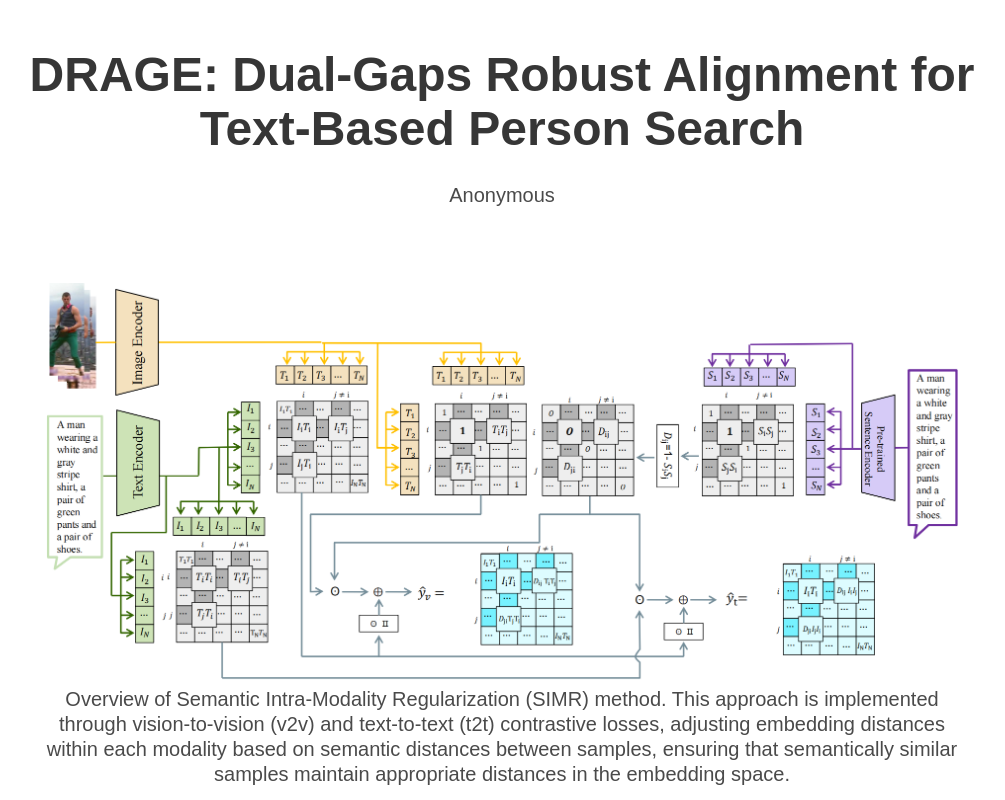
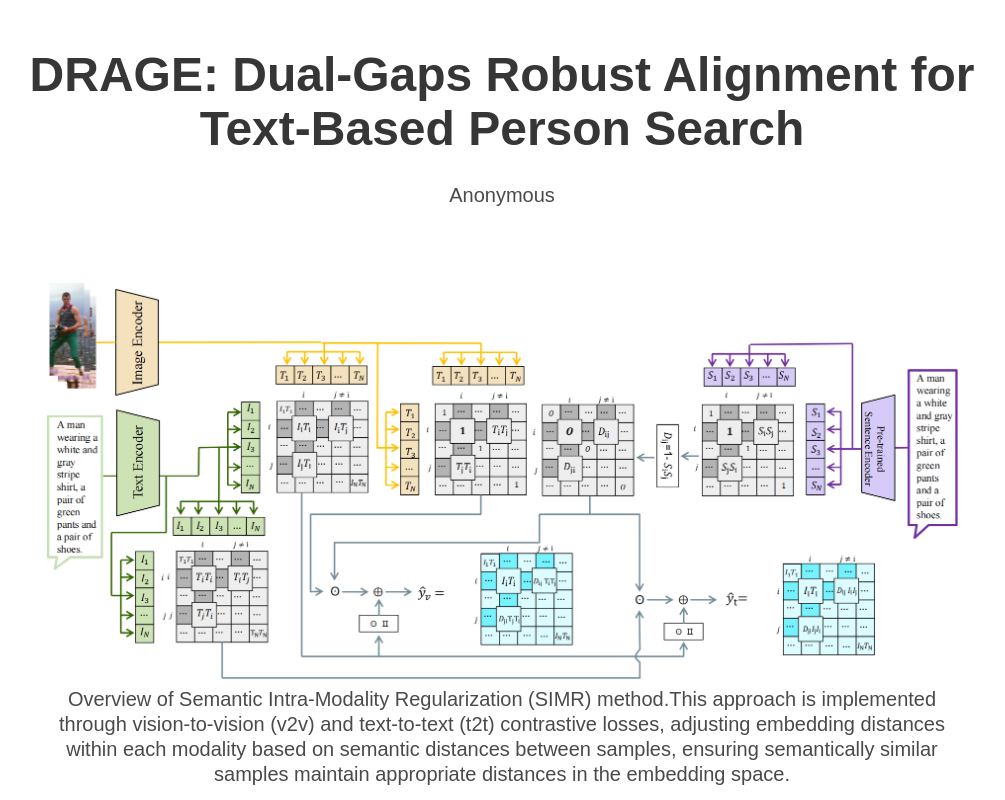
Before and after one commit to 1DRAGE/1DRAGE.github.io, a plain HTML site: page index.html in a window 1280 px wide. Shown: the top 800 px of the page, without its empty margins (138-1143 px from the left). Drawn offline with nearby package versions, Linux system fonts and the light colour scheme; some icons are missing; a web font is replaced by a local one.

Commit message:
Update index.html

```diff
--- a/index.html
+++ b/index.html
@@ -145,7 +145,7 @@
     <div class="hero-body">
       <img src="static/images/1_00.png" alt="DRAGE Framework Overview" style="max-width:100%; height:auto;"/>
       <h2 class="subtitle has-text-centered">
-        Overview of Semantic Intra-Modality Regularization (SIMR) method. This approach is implemented through vision-to-vision (v2v) and text-to-text (t2t) contrastive losses, adjusting embedding distances within each modality based on semantic distances between samples, ensuring that semantically similar samples maintain appropriate distances in the embedding space.      </h2>
+Overview of Semantic Intra-Modality Regularization (SIMR) method.This approach is implemented through vision-to-vision (v2v) and text-to-text (t2t) contrastive losses, adjusting embedding distances within each modality based on semantic distances between samples, ensuring semantically similar samples maintain appropriate distances in the embedding space.    </h2>
     </div>
   </div>
 </section>
```
